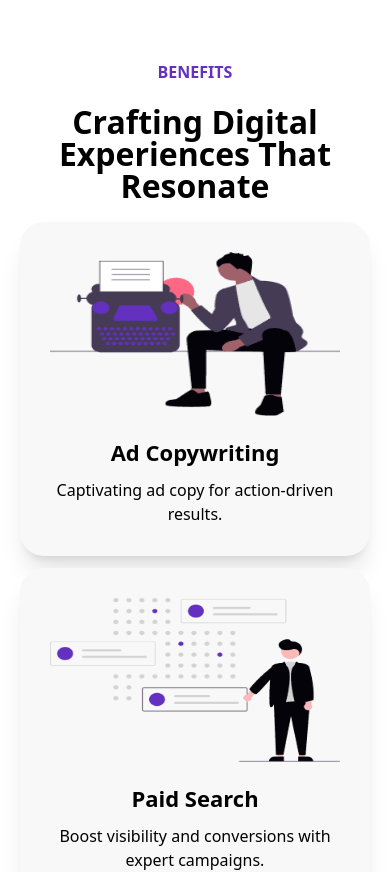
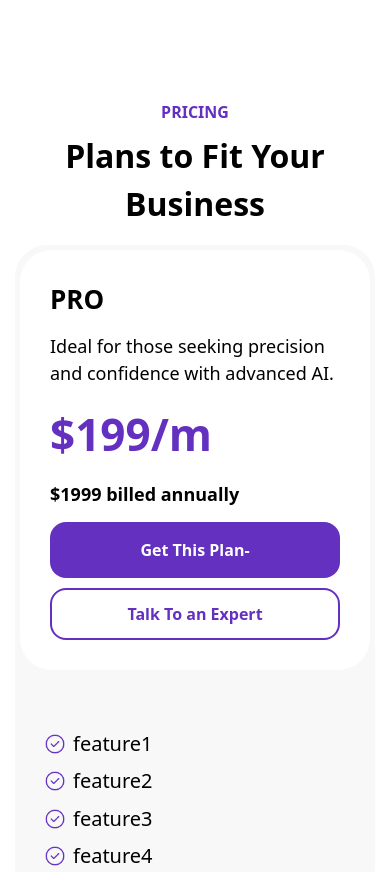
Before and after one commit to deepak-077/digital_Marketing, a Next.js app: page / in a window 390 px wide. Shown: the top 872 px of the page. Built offline with nearby package versions, Linux system fonts and the light colour scheme.

Commit message:
ninth page made responsive

```diff
--- a/app/components/Ninth.tsx
+++ b/app/components/Ninth.tsx
@@ -28,18 +28,18 @@ const plans=[
 
 function Ninth(){
     return(
-        <div className="flex justify-center h-265">
+        <div className="flex justify-center h-auto md:h-265">
 
-            <div className="flex flex-col justify-between items-center w-full max-w-300 h-265 py-[150px] px-5">
+            <div className="flex flex-col gap-3 md:justify-between items-center w-full max-w-300 h-auto md:h-265 px-2.5 py-25 md:py-[150px] md:px-5">
 
                 {/* First component */}
-                <div className="w-full max-w-153 h-35 flex flex-col justify-between">
+                <div className="w-full max-w-153 h-auto gap-2 px-2.5 md:px-0 md:h-35 flex flex-col md:justify-between">
                     <p className="text-[#6430C0] font-semibold text-center">PRICING</p>
-                    <h2 className="text-[42px] font-semibold text-center leading-tight">Plans to Fit Your Business</h2>
+                    <h2 className="text-[32px] sm:text-[36px] md:text-[42px] font-semibold text-center md:leading-tight">Plans to Fit Your Business</h2>
                 </div>
 
                 {/* Second component */}
-                <div className="w-290 h-164 flex justify-between p-[5px] rounded-4xl">
+                <div className="w-full lg:max-w-290 h-auto md:h-164 flex flex-col gap-5 md:flex-row  md:justify-between p-[5px] rounded-4xl">
 
                     {plans.map((item,index)=>(
                         <div className="w-full max-w-143 h-164 flex flex-col justify-between bg-[#F8F8F9] p-[5px] rounded-4xl ">
--- a/app/components/Sixth.tsx
+++ b/app/components/Sixth.tsx
@@ -7,7 +7,7 @@ function Sixth(){
                 {/* First component */}
                 <div className="w-full max-w-300 h-[94px] flex flex-col justify-between text-white">
                     <p className="text-[#BB94E5] font-semibold text-center">SUCCESS STORIES</p>
-                    <h2 className="text-[44px] font-semibold text-center">Unveiling Our Digital Triumphs</h2>
+                    <h2 className="text-[32px] md:text-[36px] lg:text-[44px] font-semibold text-center">Unveiling Our Digital Triumphs</h2>
                 </div>
 
                 {/* Second component */}
--- a/app/page.tsx
+++ b/app/page.tsx
@@ -18,13 +18,13 @@ export default function Home() {
       {/* <Second/> */}
       {/* <Third/> */}
       {/* <Fourth/> */}
-      <Fifth/>
+      {/* <Fifth/> */}
       {/* <Sixth/> */}
       {/* <Seventh/> */}
-      {/* <Eighth/>
+      {/* <Eighth/> */}
       <Ninth/>
-      <Tenth/>
-      <Footer/> */}
+      {/* <Tenth/> */}
+      {/* <Footer/> */}
     </div>
   );
 }
```
